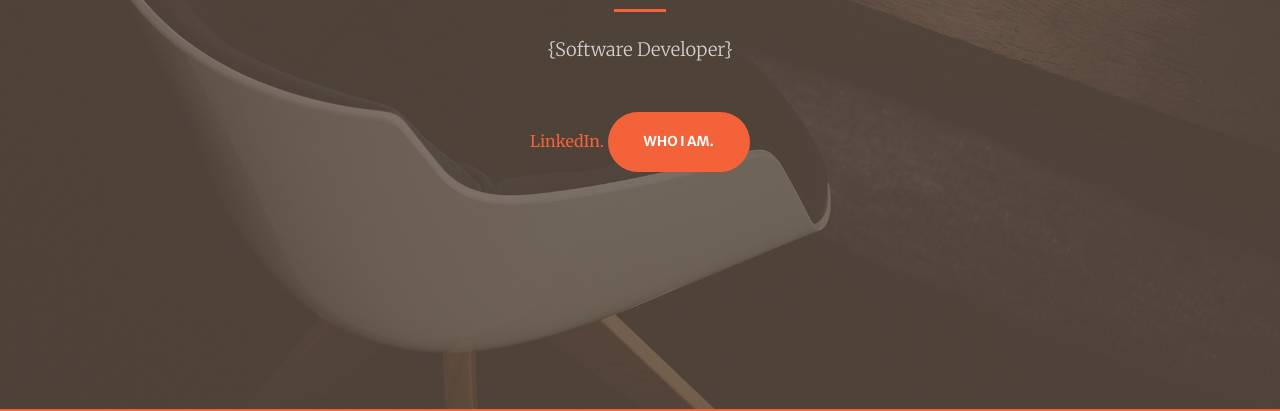
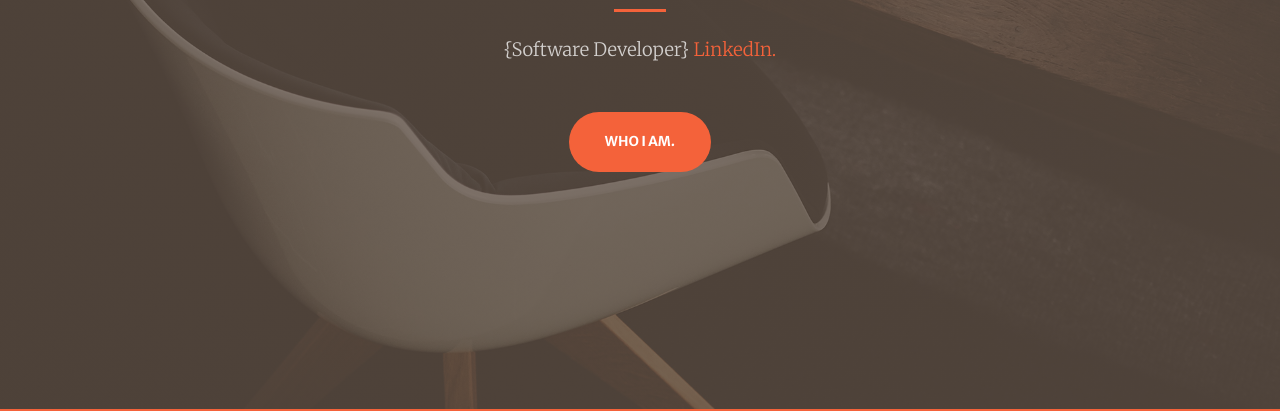
Before and after one commit to marquitah/marquitah.github.io, a website with bundled scripts: page index.html in a window 1280 px wide. Shown: the part 391-802 px from the top of the page. Built offline with nearby package versions, Linux system fonts and the light colour scheme; files whose address does not match are found by name.

Commit message:
Linkedin update

```diff
--- a/index.html
+++ b/index.html
@@ -62,8 +62,8 @@
           <hr class="divider my-4">
         </div>
         <div class="col-lg-8 align-self-baseline">
-          <p class="text-white-75 font-weight-light mb-5">{Software Developer}</p>
-          <a href="https://www.linkedin.com/in/marquita-hartman-0b67b2167/">LinkedIn.</a>
+          <p class="text-white-75 font-weight-light mb-5">{Software Developer} <a href="https://www.linkedin.com/in/marquita-hartman-0b67b2167/">LinkedIn.</a></p>
+
           <a class="btn btn-primary btn-xl js-scroll-trigger" href="#about">Who I am.</a>
         </div>
       </div>
```
